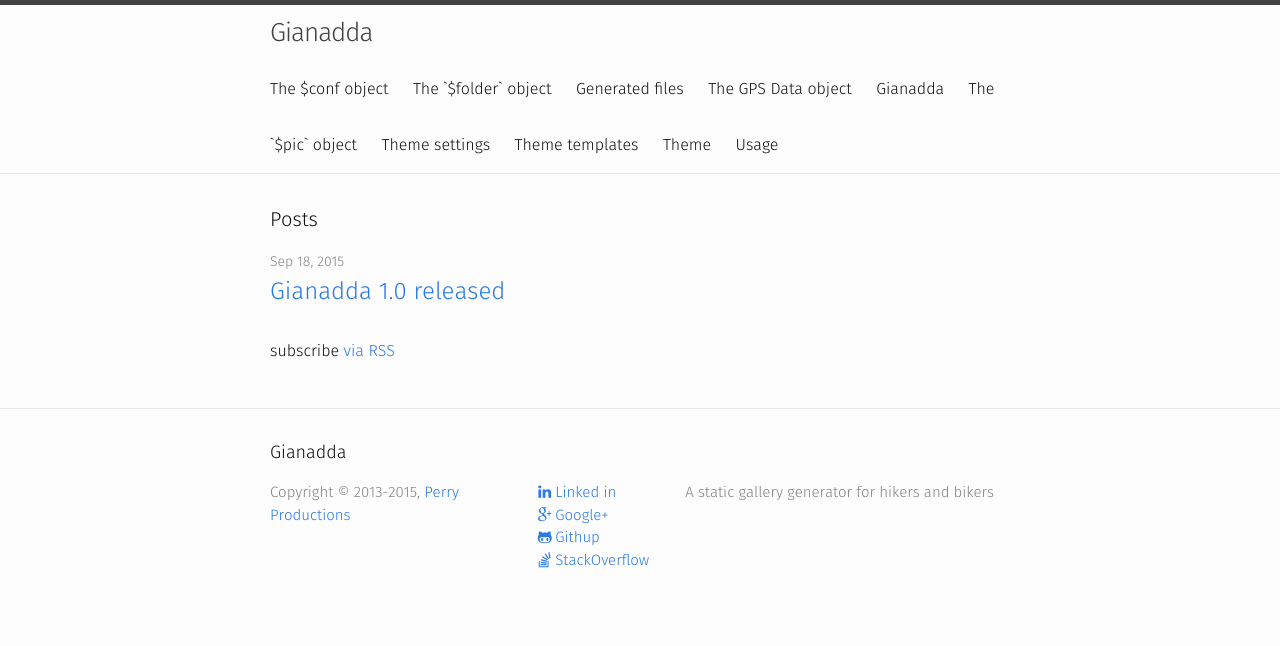
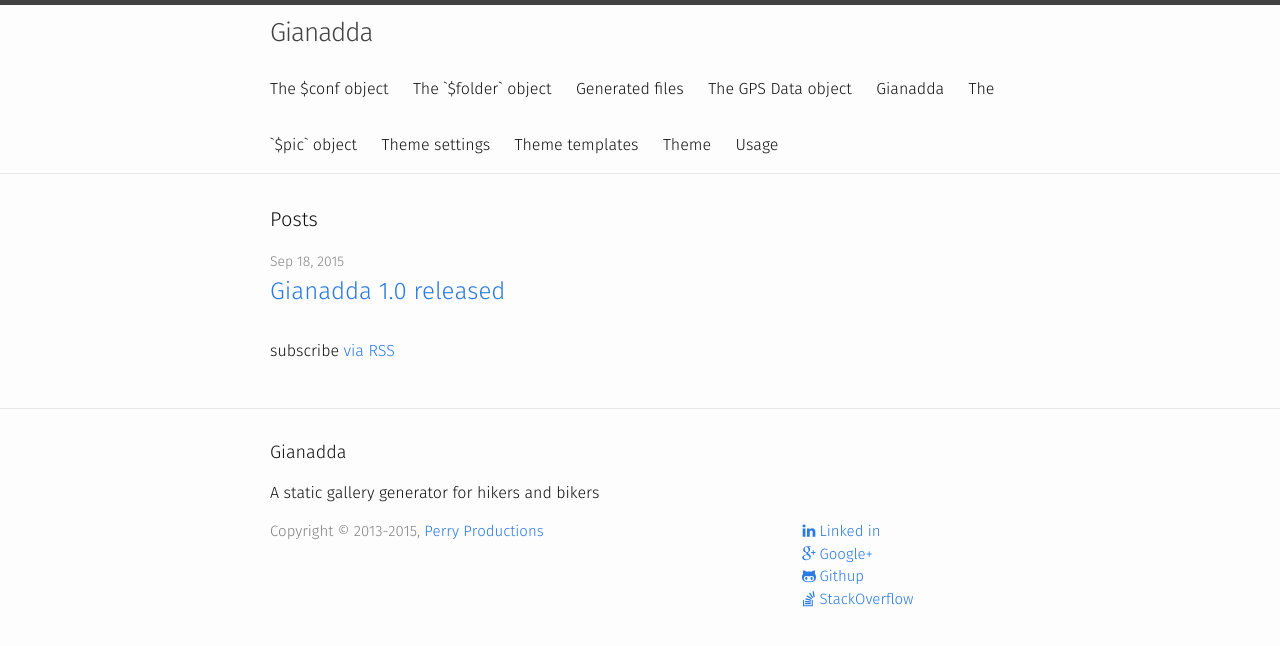
Before and after one commit to robbyn/gianadda-pages, a Jekyll site: the page built from index.html, in a window 1280 px wide. Shown: the top 646 px of the page. Built offline with Jekyll 4.4.1, drawn with Linux system fonts in a browser that asks for light colours.

Commit message:
Merge origin/master
Conflicts:
	.gitignore

```diff
--- a/_config.yml
+++ b/_config.yml
@@ -6,9 +6,21 @@ author_url: https://www.perry.productions/
 description: A static gallery generator for hikers and bikers
 baseurl: "" # the subpath of your site, e.g. /blog/
 url: "http://gianadda.perry.productions" # the base hostname & protocol for your site
-github_username:  robbyn
-linkedin_username: mauriceperry
 
 # Build settings
 markdown: kramdown
 analytics: UA-55206549-4
+
+social:
+-   name: linkedin
+    text: Linked in
+    url: "https://www.linkedin.com/in/mauriceperry"
+-   name: gplus
+    text: Google+
+    url: "https://plus.google.com/105003383502499251992/"
+-   name: github
+    text: Githup
+    url: "https://github.com/robbyn"
+-   name: stackoverflow
+    text: StackOverflow
+    url: "http://stackoverflow.com/users/72673/maurice-perry"
--- a/_includes/footer.html
+++ b/_includes/footer.html
@@ -1,29 +1,19 @@
 <footer class="site-footer">
     <div class="wrapper">
         <h2 class="footer-heading">{{ site.title }}</h2>
+        <p class="text">{{ site.description }}</p>
         <div class="footer-col-wrapper">
             <div class="footer-col footer-col-1">{{ site.copyright }},
                 <a href="{{ site.author_url }}">{{ site.author }}</a>
             </div>
             <div class="footer-col footer-col-2">
                 <ul class="social-media-list">
-                   <li>
-                        <a target="_blank" class="icon-linkedin username" href="https://www.linkedin.com/in/mauriceperry">Linked in</a>
+                    {% for soc in site.social %}
+                    <li>
+                        <a class="icon-{{ soc.name }}" href="{{ soc.url }}">{{ soc.text }}</a>
                     </li>
-                    <li>
-                        <a target="_blank" class="icon-gplus username" href="https://plus.google.com/105003383502499251992/">Google+</a>
-                    </li>
-                    <li>
-                        <a target="_blank" class="icon-github username" href="https://github.com/robbyn">Githup</a>
-                    </li>
-                    <li>
-                        <a target="_blank" class="icon-stackoverflow username" href="http://stackoverflow.com/users/72673/maurice-perry">StackOverflow</a>
-                    </li>
+                    {% endfor %}
                 </ul>
-            </div>
-
-            <div class="footer-col footer-col-3">
-                <p class="text">{{ site.description }}</p>
             </div>
         </div>
     </div>
--- a/_sass/_layout.scss
+++ b/_sass/_layout.scss
@@ -121,18 +121,13 @@
 }
 
 .footer-col-1 {
-    width: -webkit-calc(35% - (#{$spacing-unit} / 2));
-    width:         calc(35% - (#{$spacing-unit} / 2));
+    width: -webkit-calc(70% - (#{$spacing-unit} / 2));
+    width:         calc(70% - (#{$spacing-unit} / 2));
 }
 
 .footer-col-2 {
-    width: -webkit-calc(20% - (#{$spacing-unit} / 2));
-    width:         calc(20% - (#{$spacing-unit} / 2));
-}
-
-.footer-col-3 {
-    width: -webkit-calc(45% - (#{$spacing-unit} / 2));
-    width:         calc(45% - (#{$spacing-unit} / 2));
+    width: -webkit-calc(30% - (#{$spacing-unit} / 2));
+    width:         calc(30% - (#{$spacing-unit} / 2));
 }
 
 @include media-query($on-laptop) {
@@ -140,11 +135,6 @@
     .footer-col-2 {
         width: -webkit-calc(50% - (#{$spacing-unit} / 2));
         width:         calc(50% - (#{$spacing-unit} / 2));
-    }
-
-    .footer-col-3 {
-        width: -webkit-calc(100% - (#{$spacing-unit} / 2));
-        width:         calc(100% - (#{$spacing-unit} / 2));
     }
 }
 
```
